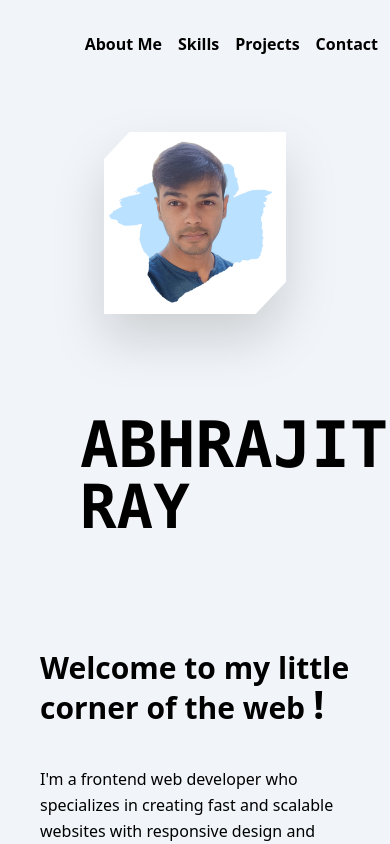
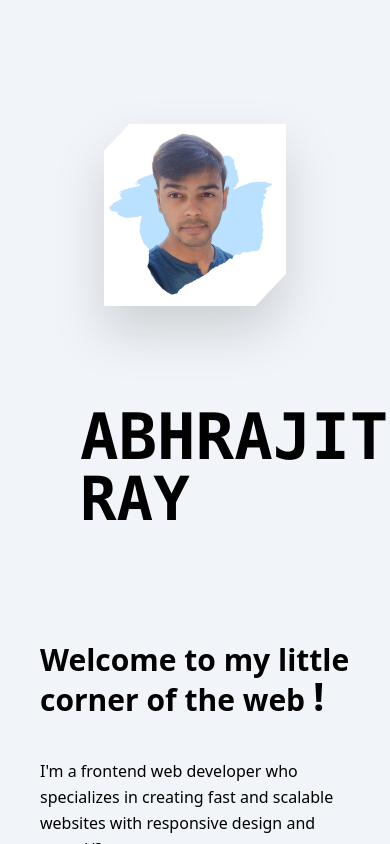
Before and after one commit to abhrajitray77/portfolio-main, a Next.js app: page / in a window 390 px wide. Shown: the top 844 px of the page. Built offline with nearby package versions, Linux system fonts and the light colour scheme.

Commit message:
navbar and margin fixes

```diff
--- a/app/page.tsx
+++ b/app/page.tsx
@@ -8,7 +8,7 @@ export default function Home() {
     <main className="">
       <Navbar />
 
-      <section className="h-auto w-auto">
+      <section className="h-auto w-auto mt-20  ">
         <div className="relative flex p-20 pt-5 ">
           <div className="p-6 h-[350px] w-[350px] md:h-[400px] md:w-[400px] lg:h-[500px] lg:w-[500px]">
             <Image
--- a/components/Navbar.tsx
+++ b/components/Navbar.tsx
@@ -2,7 +2,7 @@ import React from 'react'
 
 const Navbar = () => {
   return (
-    <div className="w-auto flex justify-end mr-3 md:mr-10 z-50">
+    <div className="w-auto hidden md:flex justify-end mr-3 md:mr-10 z-50">
         <ul className="flex space-x-4 md:space-x-10 py-8 font-bold">
           <li className='nav-item'>About Me</li>
           <li className='nav-item'>Skills</li>
```
